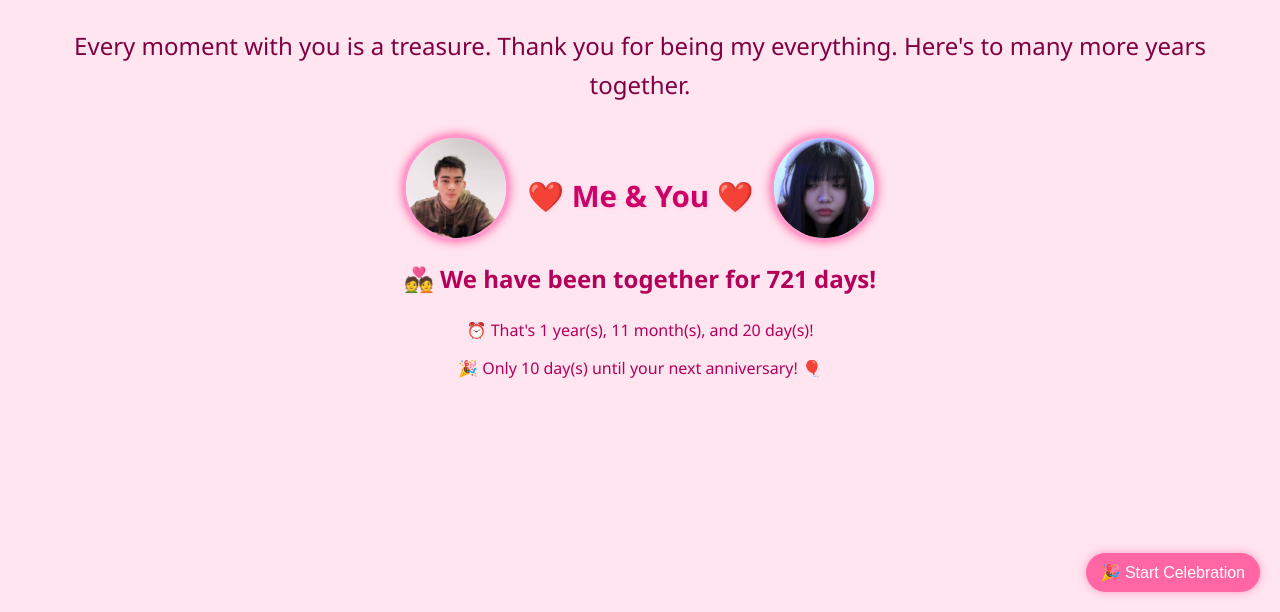
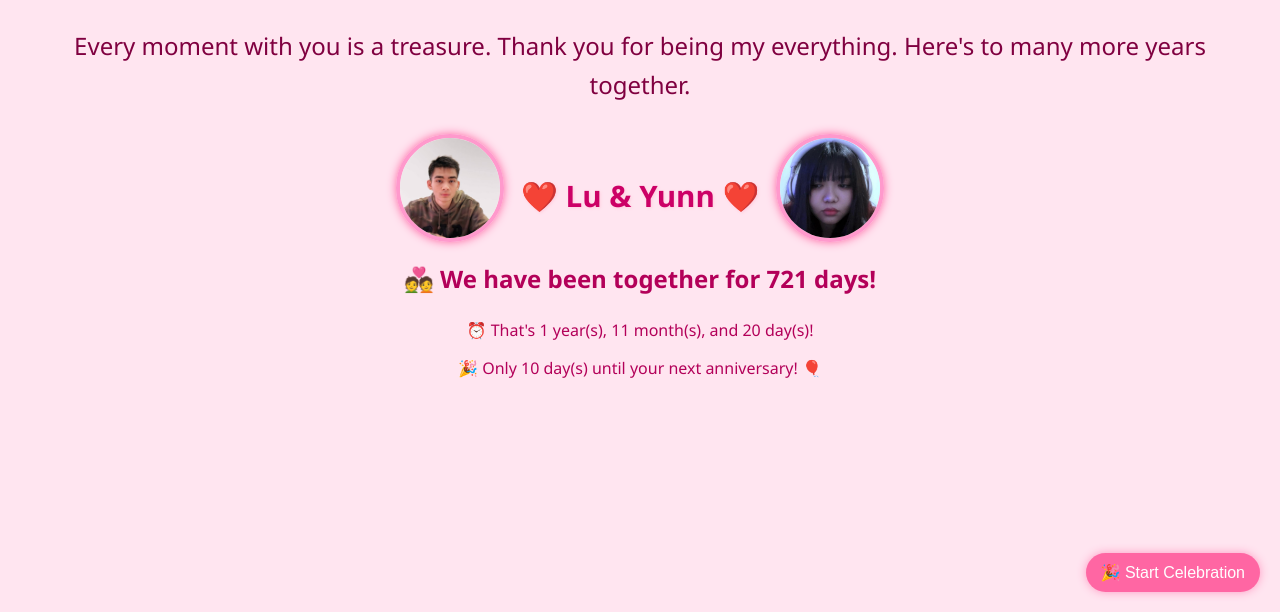
Before and after one commit to Boelutt/myannipage, a plain HTML site: page index.html in a window 1280 px wide. Shown: the part 188-800 px from the top of the page. Drawn offline with nearby package versions, Linux system fonts and the light colour scheme; files whose address does not match are found by name.

Commit message:
Update index.html

```diff
--- a/index.html
+++ b/index.html
@@ -22,7 +22,7 @@
       <img src="girlfriend.jpg" alt="Girlfriend" -->
 
       <img src="assets/images/koko.jpeg" alt="Boyfriend" class="photo" />
-      <h2 class="heart-text">❤️ Me & You ❤️</h2>
+      <h2 class="heart-text">❤️ Lu & Yunn ❤️</h2>
       <img src="assets/images/gf.jpg" alt="Girlfriend" class="photo" />
     </div>
 
```
